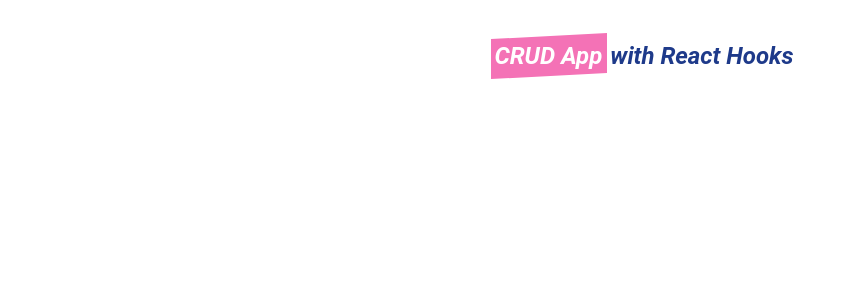
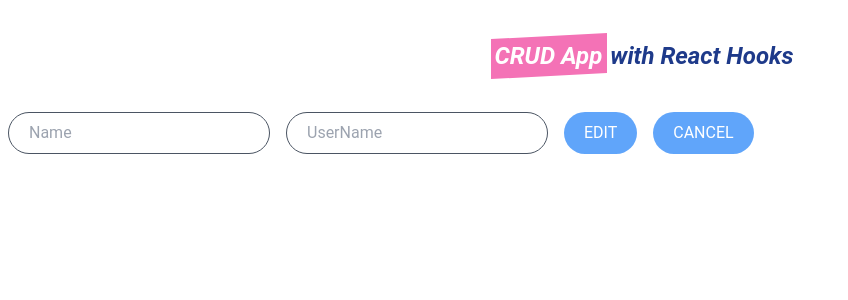
Before and after one commit to NeginSal/React-Hook-CRUD, a React (Create React App) app: page /edit/1 in a window 1280 px wide. Shown: the top 300 px of the page, without its empty margins (0-848 px from the left). Built offline with nearby package versions, Linux system fonts and the light colour scheme; no server answers.

Commit message:
added editUser component

```diff
--- a/src/components/AddUser.js
+++ b/src/components/AddUser.js
@@ -4,7 +4,7 @@
 
 const AddUser = ({ addUser }) => {
 	const [name, setName] = useState("")
-	const [userName, setUserName] = useState("")
+	const [username, setUserName] = useState("")
 	const navigate = useNavigate()
 
 	const handleSubmit = (e) => {
@@ -12,7 +12,7 @@
 		const newUser = {
 			id: uuidv4(),
 			name,
-			userName
+			username
 		}
 		addUser(newUser)
 		setName('');
@@ -21,22 +21,22 @@
 	}
 
 	return (
-		<form onSubmit={handleSubmit}>
-			<div className="flex my-5">
+		<form onSubmit={handleSubmit}
+		// className='sm:flex-col md:flex-row my-5'
+		>
 			<input
-					className='mx-2 px-5 py-2 rounded-full border border-gray-600'
+				className='mx-2 px-3 rounded-full border border-gray-600'
 				value={name} onChange={(e) => setName(e.target.value)} required
 				type="text" placeholder="Name" />
 			<input
-					className='mx-2 px-5 py-2 rounded-full border border-gray-600'
-					value={userName} onChange={(e) => setUserName(e.target.value)} required
+				className='mx-2 px-3 rounded-full border border-gray-600'
+				value={username} onChange={(e) => setUserName(e.target.value)} required
 				type="text" placeholder="UserName" />
 			<button
-					className='text-white mx-2 px-5 py-2 rounded-full bg-blue-400 hover:bg-blue-500'
+				className=' text-white mx-2 px-5 rounded-full bg-blue-400 hover:bg-blue-500'
 			>
-					Add User
+				Add
 			</button>
-			</div>
 		</form>
 
 	);
--- a/src/components/EditUser.js
+++ b/src/components/EditUser.js
@@ -1,9 +1,55 @@
+import axios from "axios";
+import { useEffect, useState } from "react";
+import { useNavigate, useParams } from "react-router";
+
 const EditUser = () => {
+  const [data, setData] = useState([])
+  const { id } = useParams();
+  const navigate = useNavigate()
+
+  useEffect(() => {
+    axios.get("http://localhost:8000/users/" + id)
+      .then(response => {
+        setData(response.data)
+      })
+      .catch(error => console.log(error))
+  }, [])
+
+  const handleSubmit = (e) => {
+    e.preventDefault()
+    axios.put("http://localhost:8000/users/" + id, data)
+    navigate('/')
+  }
+
   return (
-    <div>
+    <form onSubmit={handleSubmit}>
+      <div className="flex my-10">
+        <input
+          className='mx-2 px-5 py-2 rounded-full border border-gray-600'
+          type="text" placeholder="Name"
+          value={data.name}
+          onChange={(e) => setData({ ...data, name: e.target.value })}
+        />
 
-    </div>
-   );
+        <input
+          className='mx-2 px-5 py-2 rounded-full border border-gray-600'
+          type="text" placeholder="UserName"
+          value={data.username}
+          onChange={(e) => setData({ ...data, username: e.target.value })}
+        />
+
+        <button
+          className='text-white mx-2 px-5 py-2 rounded-full bg-blue-400 hover:bg-blue-500'>
+          EDIT
+        </button>
+        <button
+          className='text-white mx-2 px-5 py-2 rounded-full bg-blue-400 hover:bg-blue-500'
+        >
+          CANCEL
+        </button>
+      </div>
+    </form>
+  );
 }
 
 export default EditUser;
--- a/src/components/Home.js
+++ b/src/components/Home.js
@@ -27,14 +27,14 @@
   }
 
   return (
-    <div className=''>
+    <>
       <UserList
         users={users}
         loading={loading}
         deleteUser={deleteUser}
       />
-      <AddUser addUser={addUser}/>
-    </div>
+      <AddUser addUser={addUser} />
+    </>
   );
 }
 
--- a/src/components/UserList.js
+++ b/src/components/UserList.js
@@ -1,5 +1,8 @@
+import { Link } from "react-router-dom";
 
 const UserList = ({ users, loading, deleteUser }) => {
+
+
 
   return (
     <div className='py-5'>
@@ -7,16 +10,18 @@
       {!loading &&
         <div>
           {(users.map((user) =>
-            <div key={user.id} >
-              <ul>
+            <div  >
+              <ul key={user.id}>
                 <li className='flex justify-evenly border-b-2'>
                   <p className='mx-5 my-3 px-5'>{user.name}</p>
                   <p className='mx-5 my-3 px-5'>{user.username}</p>
-                  <button
-                    className='mx-5 my-3 px-5 py-1 text-green-800
+                  <Link to={`/edit/${user.id}`}>
+                    <button
+                      className='mx-5 my-3 px-5 py-1 text-green-800
                        hover:bg-green-400 hover:rounded-md hover:border hover:border-green-800'
-                  // onClick={() => editRow(user)}
-                  >EDIT</button>
+                    >EDIT</button>
+                  </Link>
+
                   <button
                     className='mx-5 my-3 px-5 py-1 text-red-800
                         hover:bg-red-400 hover:rounded-md hover:border hover:border-red-800'
```
Lines whose indentation alone changed are shown as unchanged.
